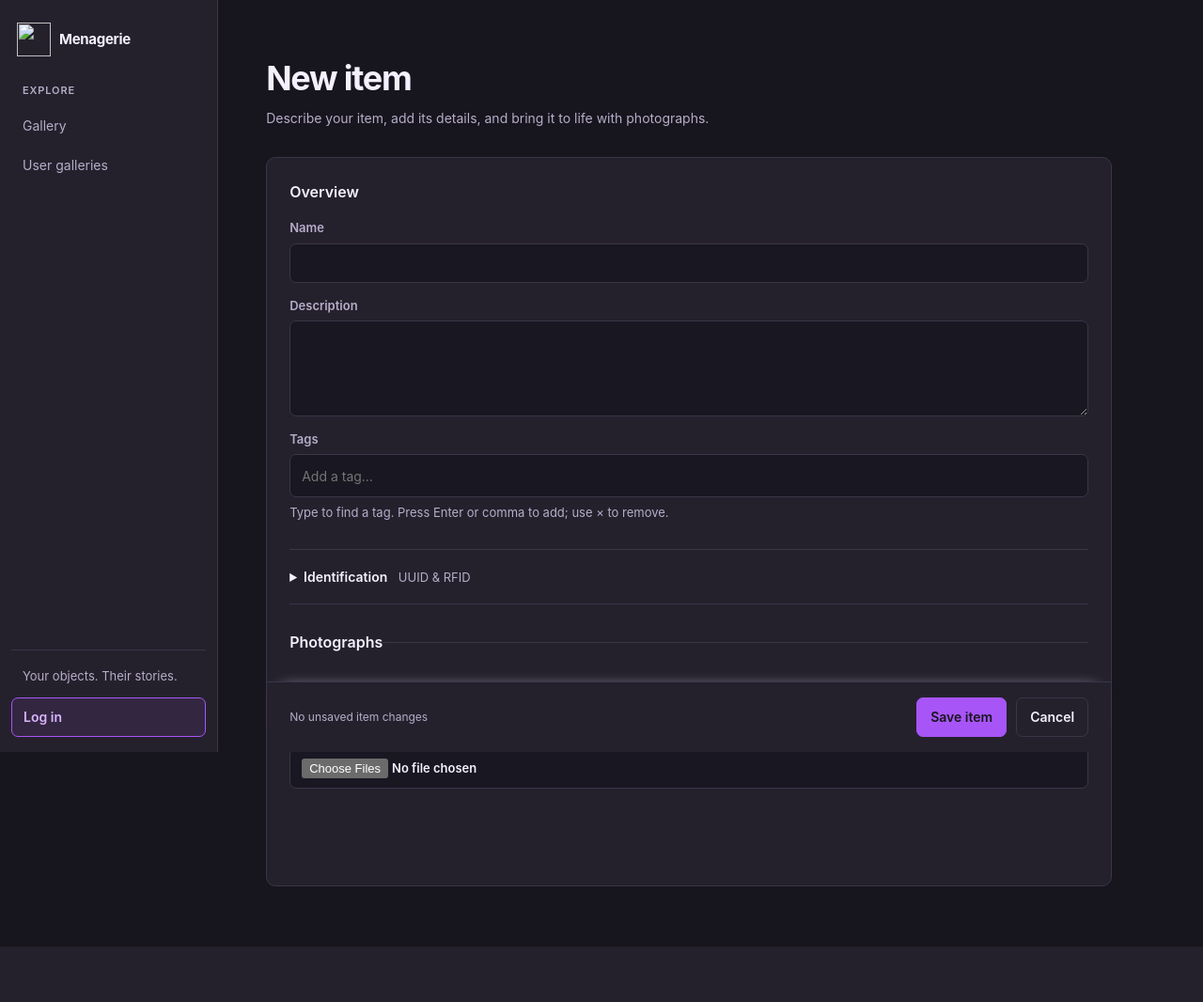
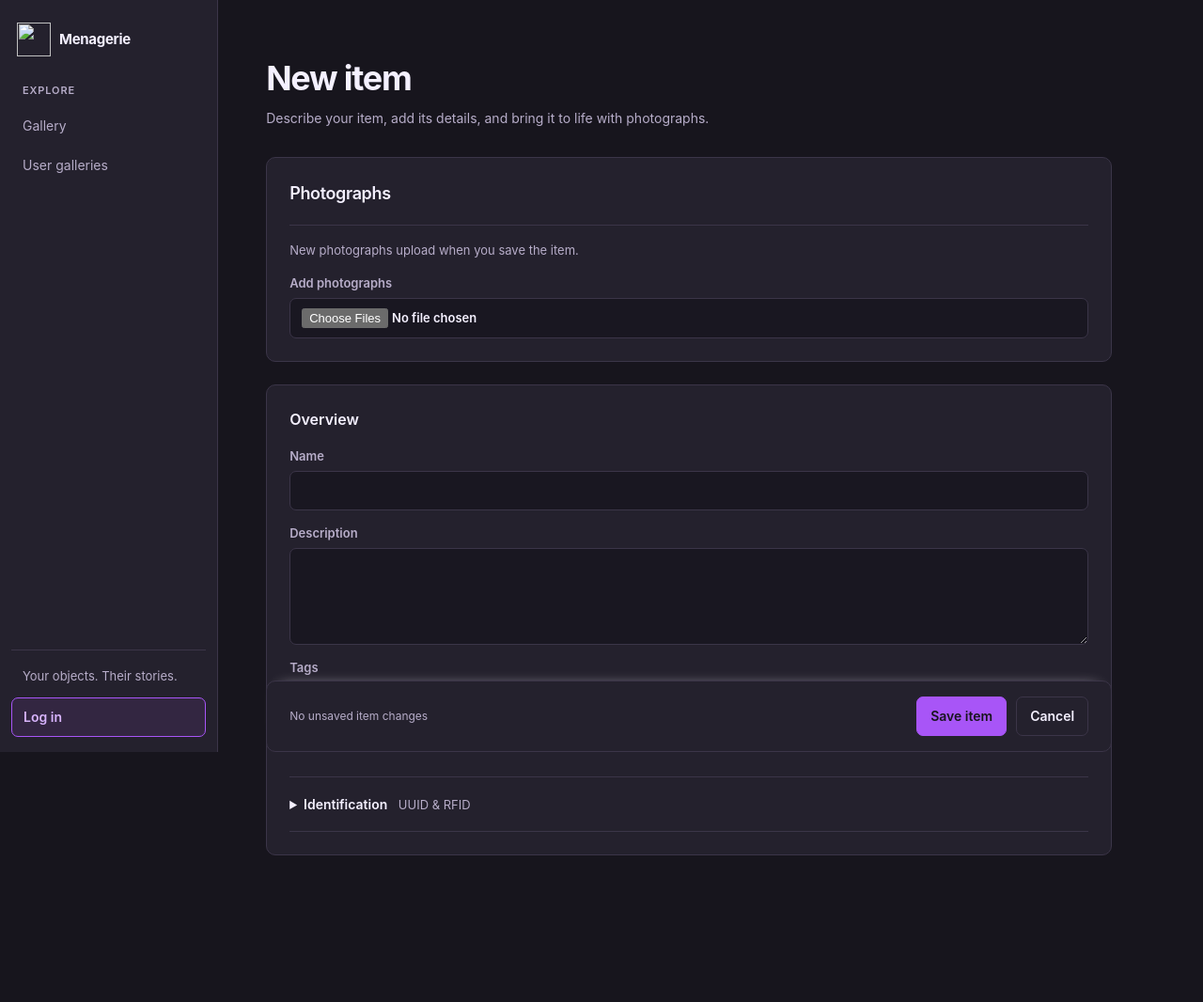
Before and after one commit to Gink3/Menagerie, a Python web app: template templates/item_form.html in a window 1280 px wide. Shown: the whole page at 94% size. Before the commit the page ends 1007 px from the top, so only its background shows below. Run offline with Jinja, Linux system fonts and the light colour scheme; the template is opened without the code that fills it, so the values that code supplies are empty.

Commit message:
Bring photo uploads and framing into one editing workspace

```diff
--- a/static/editor.js
+++ b/static/editor.js
@@ -12,7 +12,7 @@
     const changed = () => snapshot() !== baseline;
     const update = () => {
       form.classList.toggle("has-unsaved-changes", changed());
-      const status = form.querySelector("[data-item-save-status]");
+      const status = document.querySelector("[data-item-save-status]");
       if (status && !form.dataset.saving) window.MenagerieFeedback.set(status, changed() ? "pending" : "saved",
         changed() ? "Unsaved item details or uploads" : "No unsaved item changes");
       form.dispatchEvent(new CustomEvent("editor:dirty", { detail: { dirty: changed() } }));
@@ -25,8 +25,8 @@
       if (!event.defaultPrevented && !form.hasAttribute("data-background-save")) leaving = true;
     });
     if (form.hasAttribute("data-background-save")) {
-      const status = form.querySelector("[data-item-save-status]");
-      const submit = form.querySelector('button[type="submit"]');
+      const status = document.querySelector("[data-item-save-status]");
+      const submit = document.querySelector(`button[type="submit"][form="${form.id}"]`) || form.querySelector('button[type="submit"]');
       form.querySelector('[name="name"]').addEventListener("input", (event) => {
         event.target.setCustomValidity(event.target.value.trim() ? "" : "Enter an item name.");
       });
--- a/static/image-crop.js
+++ b/static/image-crop.js
@@ -126,7 +126,7 @@
     if (!await saving.flush()) return;
     // Leave only after the latest framing save completes.
     const body = new FormData(cropForm);
-    body.set("return_to_gallery", "1");
+    body.set("finish_framing", "1");
     const result = await window.MenagerieFeedback.request(location.href, {
       method: "POST", headers: { "X-Requested-With": "fetch" }, body
     }).catch((error) => {
--- a/static/revamp.css
+++ b/static/revamp.css
@@ -343,3 +343,9 @@ img.focal-image { max-width: none; object-fit: fill; position: absolute; }
 [data-state="error"], .field-error { color: var(--danger, var(--accent-dark)); }
 .field-error { display: block; font-size: 12px; font-weight: 400; letter-spacing: 0; text-transform: none; }
 [aria-invalid="true"] { border-color: var(--danger, var(--accent)); }
+/* Uploads and existing photographs share one workspace and one item save bar. */
+.photo-upload-section { border-top: 1px solid var(--line); margin-top: 20px; padding-top: 16px; }
+.photo-upload-section > p { margin: 0; }
+.edit-photo-panel .image-actions { display: grid; gap: 8px; grid-template-columns: minmax(0, 1fr); }
+.edit-photo-panel .image-selection-toolbar { position: sticky; top: 0; z-index: 6; }
+.editor-save-bar { border: 1px solid var(--line); border-radius: 10px; margin: 16px 0 0; max-width: 900px; }
--- a/templates/_item_images.html
+++ b/templates/_item_images.html
@@ -21,7 +21,7 @@
     {{ csrf_field()|safe }}
     {% set gallery_cover = namespace(found=false) %}
     {% for image in images %}
-      <figure class="item-image-row" data-image-id="{{ image.id }}" data-image-name="{{ image.original_name }}" data-frame-url="{{ url_for('image_settings', image_id=image.id) }}" draggable="true" tabindex="0" aria-label="Select photograph: {{ image.original_name }}">
+      <figure class="item-image-row" data-image-id="{{ image.id }}" data-image-name="{{ image.original_name }}" data-frame-url="{{ url_for('image_settings', image_id=image.id, return_to=return_to) }}" draggable="true" tabindex="0" aria-label="Select photograph: {{ image.original_name }}">
         <div class="cropped-image">
           <img src="{{ url_for('uploaded_file', filename=image.filename) }}" alt="{{ image.original_name }}" {% include "_image_focus.html" %} style="object-position: {{ image.crop_x }}% {{ image.crop_y }}%; transform-origin: {{ image.crop_x }}% {{ image.crop_y }}%; transform: scale({{ image.crop_zoom }});">
         </div>
@@ -35,7 +35,7 @@
           {% if show_advanced_fields and image.id in captures %}
             <details><summary>Capture record</summary><pre>{{ captures[image.id]|tojson(indent=2) }}</pre></details>
           {% endif %}
-          <noscript><a href="{{ url_for('image_settings', image_id=image.id) }}">Frame image</a></noscript>
+          <noscript><a href="{{ url_for('image_settings', image_id=image.id, return_to=return_to) }}">Frame image</a></noscript>
         </figcaption>
       </figure>
     {% endfor %}
--- a/templates/image_crop.html
+++ b/templates/image_crop.html
@@ -2,13 +2,14 @@
 {% block shell_class %}framing-shell{% endblock %}
 {% block content %}
 <header class="framing-titlebar">
-  <a class="breadcrumb" href="{{ url_for('item_detail', item_id=image.item_id) }}">← {{ image.item_name }}</a>
+  <a class="breadcrumb" href="{{ url_for('edit_item', item_id=image.item_id, return_to=return_to) + '#photographs' }}">← {{ image.item_name }}</a>
   <h1>Gallery framing</h1>
   <p>Choose the detail to keep in view. Your changes save automatically.</p>
 </header>
 <section class="framing-toolbar" aria-label="Gallery framing controls">
   <form id="crop-form" method="post" class="framing-zoom-control">
     {{ csrf_field()|safe }}
+    <input type="hidden" name="return_to" value="{{ return_to }}">
     <input id="focal-mode" name="focal_mode" type="hidden" value="{{ 'manual' if image.focal_x is not none else 'legacy' }}">
     <input id="crop-x" name="crop_x" type="hidden" value="{{ image.crop_x }}">
     <input id="crop-y" name="crop_y" type="hidden" value="{{ image.crop_y }}">
@@ -40,7 +41,7 @@
     </details>
     <div class="framing-actions">
     <button class="subtle" id="reset-crop" type="button">Reset framing</button>
-    <button name="return_to_gallery" type="submit" value="1">Done</button>
+    <button name="finish_framing" type="submit" value="1">Done</button>
     </div>
     <div class="save-feedback"><span class="meta" id="crop-status" role="status" aria-live="polite">Framing saved</span><button class="subtle" type="button" id="retry-framing" hidden>Retry</button></div>
   </form>
--- a/templates/item_form.html
+++ b/templates/item_form.html
@@ -5,14 +5,20 @@
   <h1>{% if item %}Edit{% else %}New{% endif %} item</h1>
   <p>Describe your item, add its details, and bring it to life with photographs.</p></div>
 </div>
-{% if item and images %}
 <section id="photographs" class="panel editor-form edit-photo-panel">
   <h2>Photographs</h2>
-  <p class="meta">Photo settings save automatically. Select a photo to manage it. Framing opens in a separate tab.</p>
+  {% if item and images %}
+  <p class="meta">Existing photo settings save automatically. Select a photo to manage it. Framing opens in a separate tab.</p>
   {% include "_item_images.html" %}
+  {% endif %}
+  <div class="stack photo-upload-section" data-image-uploads>
+    <p class="meta form-hint">New photographs upload when you save the item.</p>
+    <label>Add photographs<input form="item-details" name="images" type="file" accept="image/*" multiple></label>
+    <p class="meta" data-upload-status role="status" hidden></p>
+    <div class="pending-images" data-upload-previews aria-label="Photographs waiting to upload" hidden></div>
+  </div>
 </section>
-{% endif %}
-<form method="post" enctype="multipart/form-data" class="panel stack editor-form" data-dirty-form data-background-save>
+<form id="item-details" method="post" enctype="multipart/form-data" class="panel stack editor-form" data-dirty-form data-background-save>
   {{ csrf_field()|safe }}
   <input type="hidden" name="return_to" value="{{ return_to }}">
   <fieldset class="form-section stack">
@@ -78,19 +84,12 @@
     {% for field in fields if field.capture_key %}<dt>{{ field.name }}</dt><dd>{{ values.get(field.id, '') or 'Unknown' }}</dd>{% endfor %}
     </dl></details>
   {% endif %}
-  <fieldset class="form-section stack" data-image-uploads>
-    <legend>{% if item and images %}Add photographs{% else %}Photographs{% endif %}</legend>
-    <p class="meta form-hint">Add one or more images. You can choose gallery images and adjust framing after saving.</p>
-    <label>Add images<input name="images" type="file" accept="image/*" multiple></label>
-    <p class="meta" data-upload-status role="status" hidden></p>
-    <div class="pending-images" data-upload-previews aria-label="Photographs waiting to upload" hidden></div>
-  </fieldset>
+</form>
   <div class="form-footer editor-save-bar" aria-label="Item actions">
     <span class="meta" data-item-save-status role="status">No unsaved item changes</span>
-    <button type="submit">Save item</button>
+    <button type="submit" form="item-details">Save item</button>
     <a class="button subtle" href="{{ url_for('item_detail', item_id=item.id, return_to=return_to) if item else return_to }}">Cancel</a>
   </div>
-</form>
 <script src="{{ url_for('static', filename='tags.js') }}" defer></script>
 <script src="{{ url_for('static', filename='uploads.js') }}" defer></script>
 {% endblock %}
```
Also changed, not shown: app.py (+5 -2 lines), static/item-images.js (+7 -4 lines), tests/test_browse_context.py (+13 -0 lines).
